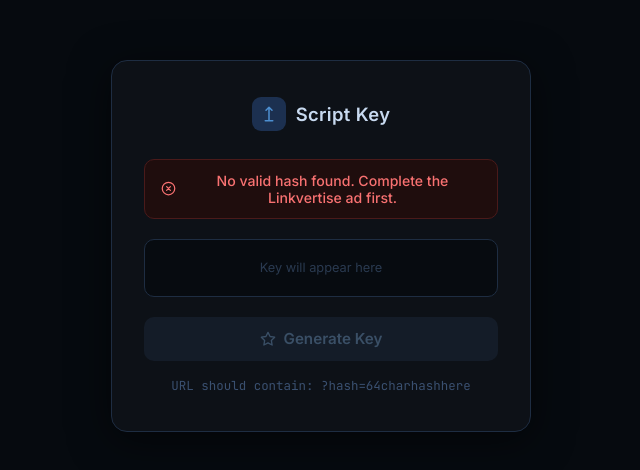
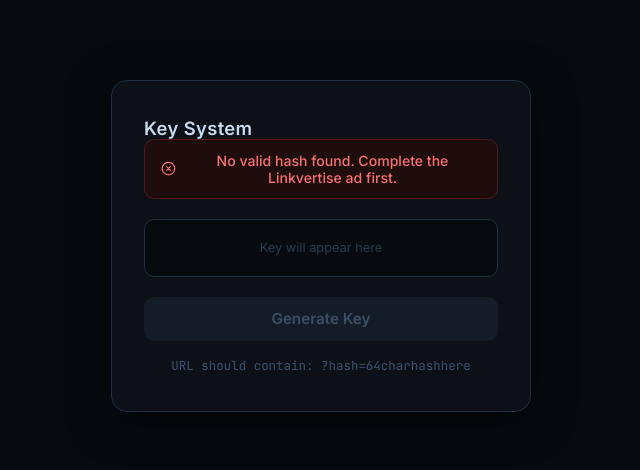
Before and after one commit to matpatz/Roblox, a website: page src/frontend/key-system/index.html in a window 1280 px wide. Shown: the part 154-624 px from the top of the page, without its empty margins (319-959 px from the left). Drawn offline with Linux system fonts and the light colour scheme.

Commit message:
remove images

```diff
--- a/src/frontend/key-system/index.html
+++ b/src/frontend/key-system/index.html
@@ -3,7 +3,7 @@
 <head>
   <meta charset="UTF-8">
   <meta name="viewport" content="width=device-width, initial-scale=1.0">
-  <title>Script Key</title>
+  <title>Key System</title>
   <link rel="preconnect" href="https://fonts.googleapis.com">
   <link rel="preconnect" href="https://fonts.gstatic.com" crossorigin>
   <link href="https://fonts.googleapis.com/css2?family=Inter:wght@400;500;600&family=JetBrains+Mono:wght@400;600&display=swap" rel="stylesheet">
@@ -11,22 +11,15 @@
 </head>
 <body>
   <div class="container">
-    <div class="logo-row">
-      <div class="logo-icon">
-        <svg viewBox="0 0 24 24"><path d="M7 21h10M12 21V3m0 0l-4 4m4-4l4 4"/></svg>
-      </div>
-      <h1>Script Key</h1>
-    </div>
+    <h1>Key System</h1>
 
     <div id="status" class="loading">
-      <svg viewBox="0 0 24 24"><circle cx="12" cy="12" r="10"/><path d="M12 6v6l4 2"/></svg>
       Complete the Linkvertise ad above to get a hash, then refresh
     </div>
 
     <div id="key" class="empty">Key will appear here</div>
 
     <button id="generateBtn" disabled>
-      <svg viewBox="0 0 24 24"><path d="M12 2l3.09 6.26L22 9.27l-5 4.87 1.18 6.88L12 17.77l-6.18 3.25L7 14.14 2 9.27l6.91-1.01L12 2z"/></svg>
       Generate Key
     </button>
 
```
